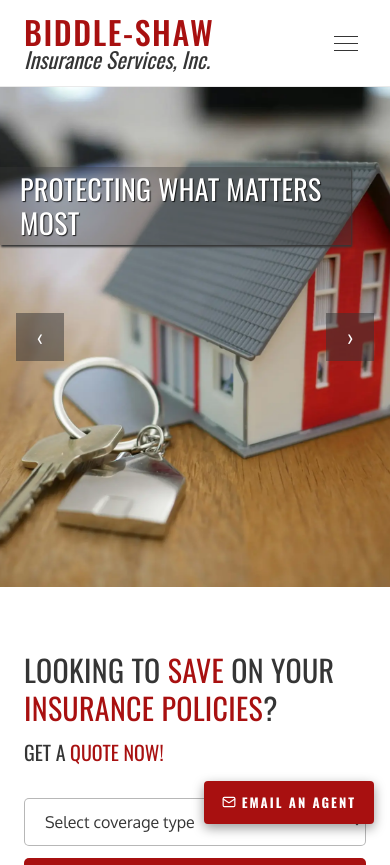
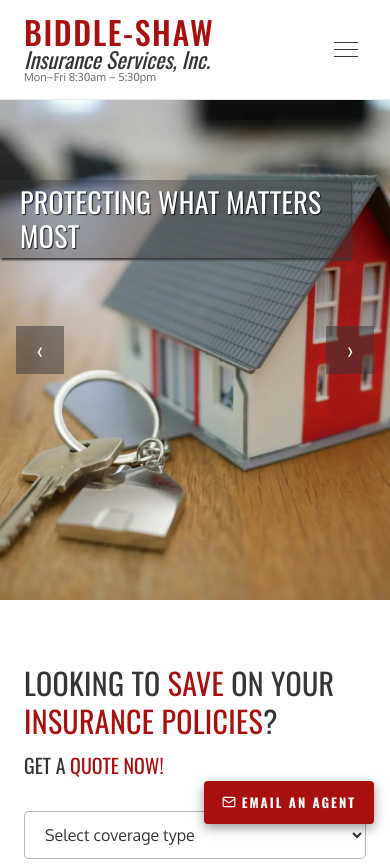
Before and after one commit to bmichelson86-create/biddle-shaw-nextjs, a Next.js app: page / in a window 390 px wide. Shown: the top 865 px of the page. Built offline with nearby package versions, Linux system fonts and the light colour scheme.

Commit message:
feat: add business hours to mobile header

```diff
--- a/components/layout/Header.tsx
+++ b/components/layout/Header.tsx
@@ -48,6 +48,9 @@ export default function Header() {
           >
             Insurance Services, Inc.
           </span>
+          <span className="block md:hidden text-[11px] text-[#666666] font-normal mt-0.5 not-italic font-body">
+            Mon–Fri  8:30am – 5:30pm
+          </span>
         </Link>
 
         <address
```
